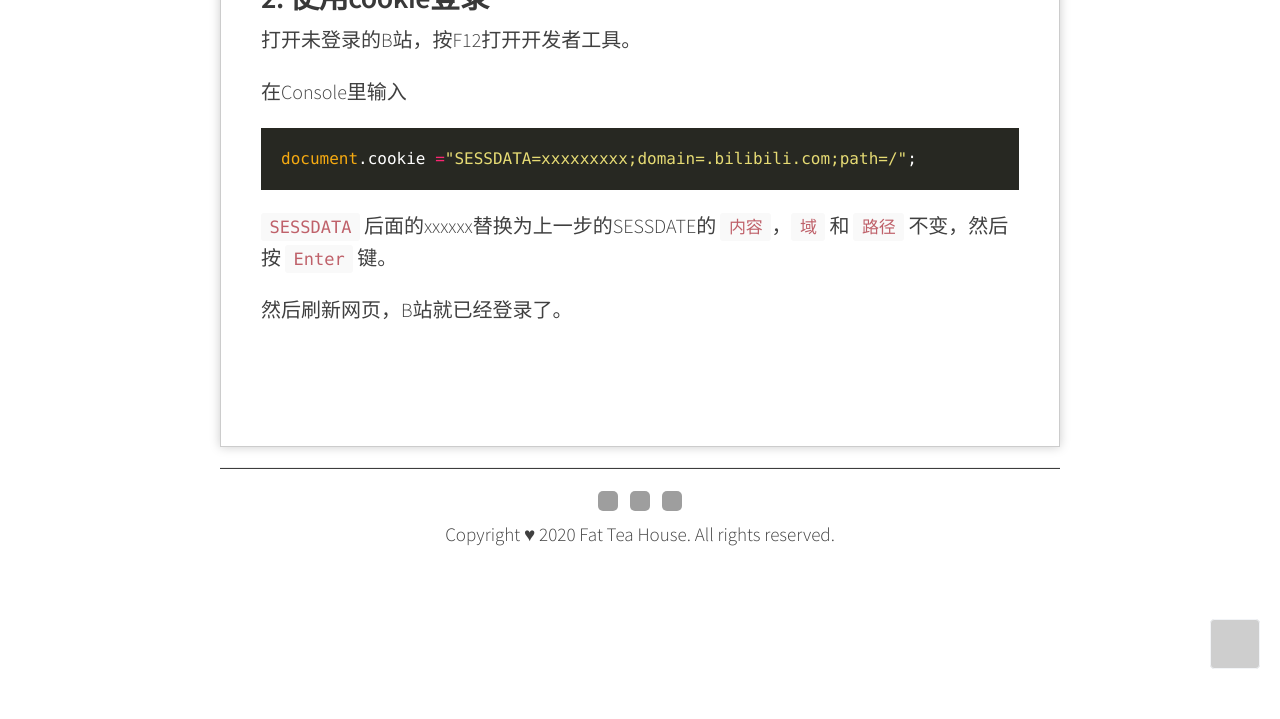
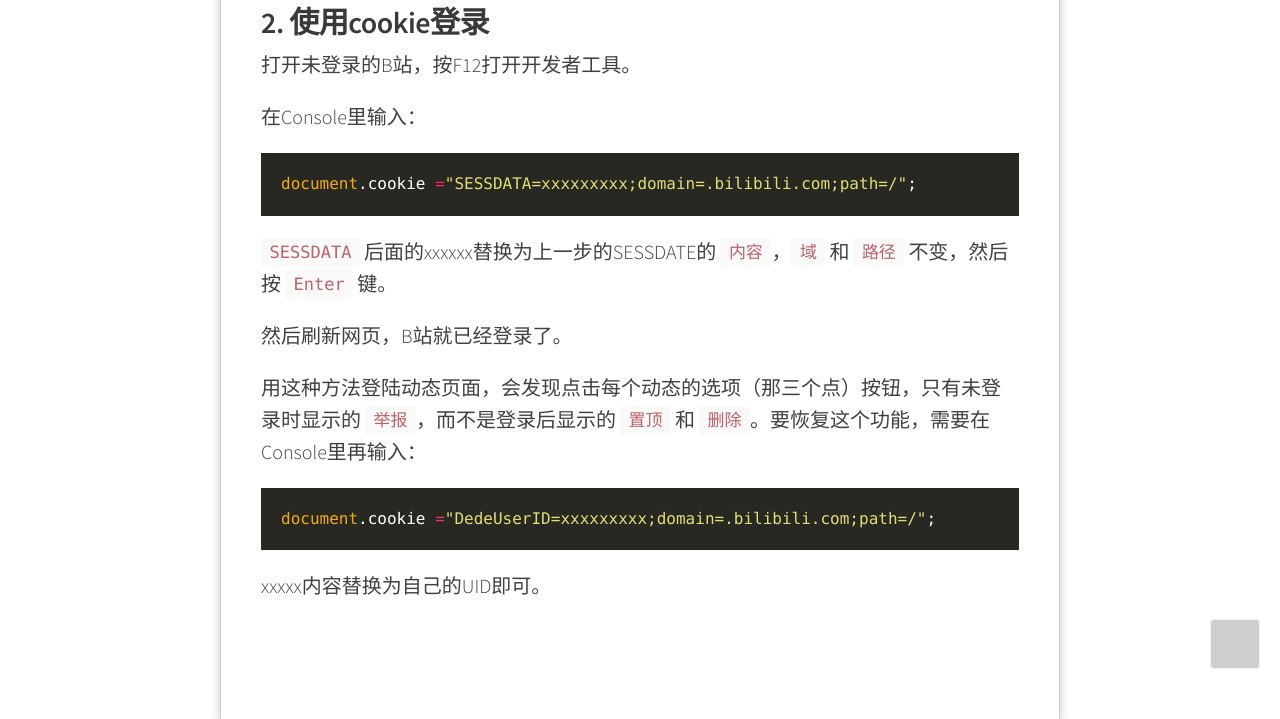
Before and after one commit to Melody-of-Oblivion/Melody-of-Oblivion.github.io, a Jekyll site: the page built from _posts/2020-11-24-bilibili-cookie-login.md, in a window 1280 px wide and 900 px high, scrolled down 878 px, cut to the strip 181-900 px from the top of the window. Built offline with Jekyll 4.4.1, drawn with Linux system fonts in a browser that asks for light colours; grey boxes are pictures that could not be loaded.

Commit message:
update posts

````diff
--- a/_posts/2020-11-24-bilibili-cookie-login.md
+++ b/_posts/2020-11-24-bilibili-cookie-login.md
@@ -18,7 +19,7 @@
 
 打开未登录的B站，按F12打开开发者工具。
 
-在Console里输入
+在Console里输入：
 
 ```javascript
 document.cookie ="SESSDATA=xxxxxxxxx;domain=.bilibili.com;path=/";
@@ -27,3 +28,11 @@
 `SESSDATA` 后面的xxxxxx替换为上一步的SESSDATE的 `内容`，`域` 和 `路径` 不变，然后按 `Enter` 键。
 
 然后刷新网页，B站就已经登录了。
+
+用这种方法登陆动态页面，会发现点击每个动态的选项（那三个点）按钮，只有未登录时显示的 `举报`，而不是登录后显示的 `置顶` 和 `删除`。要恢复这个功能，需要在Console里再输入：
+
+```javascript
+document.cookie ="DedeUserID=xxxxxxxxx;domain=.bilibili.com;path=/";
+```
+
+xxxxx内容替换为自己的UID即可。
````
Also changed, not shown: other parts of _posts/2020-11-24-bilibili-cookie-login.md (+1 -0 lines), _posts/2020-10-03-googleplay-apk-dl.md (deleted, +0 -15 lines), _posts/2021-02-08-py-opencv-inst.md (added, +15 -0 lines).
